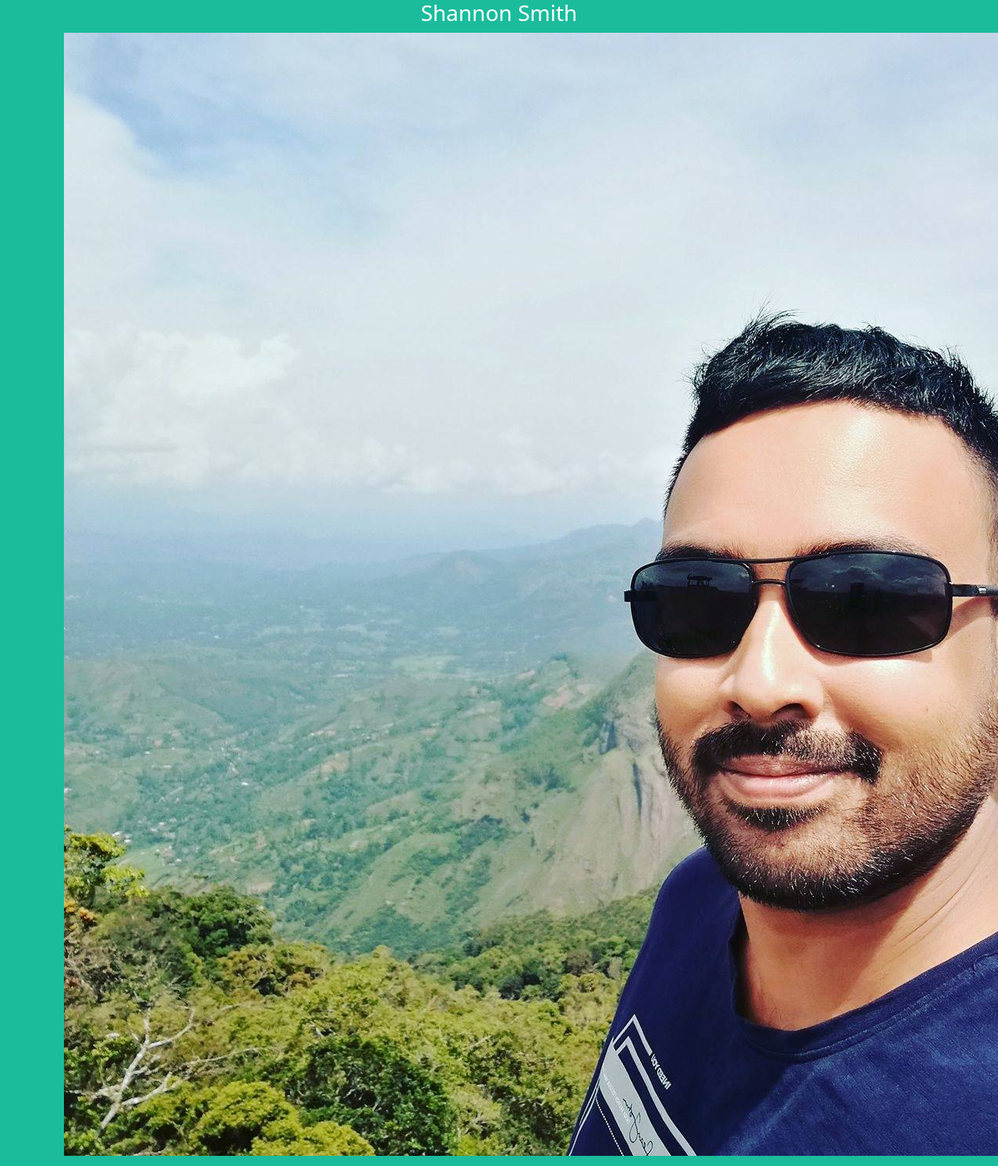
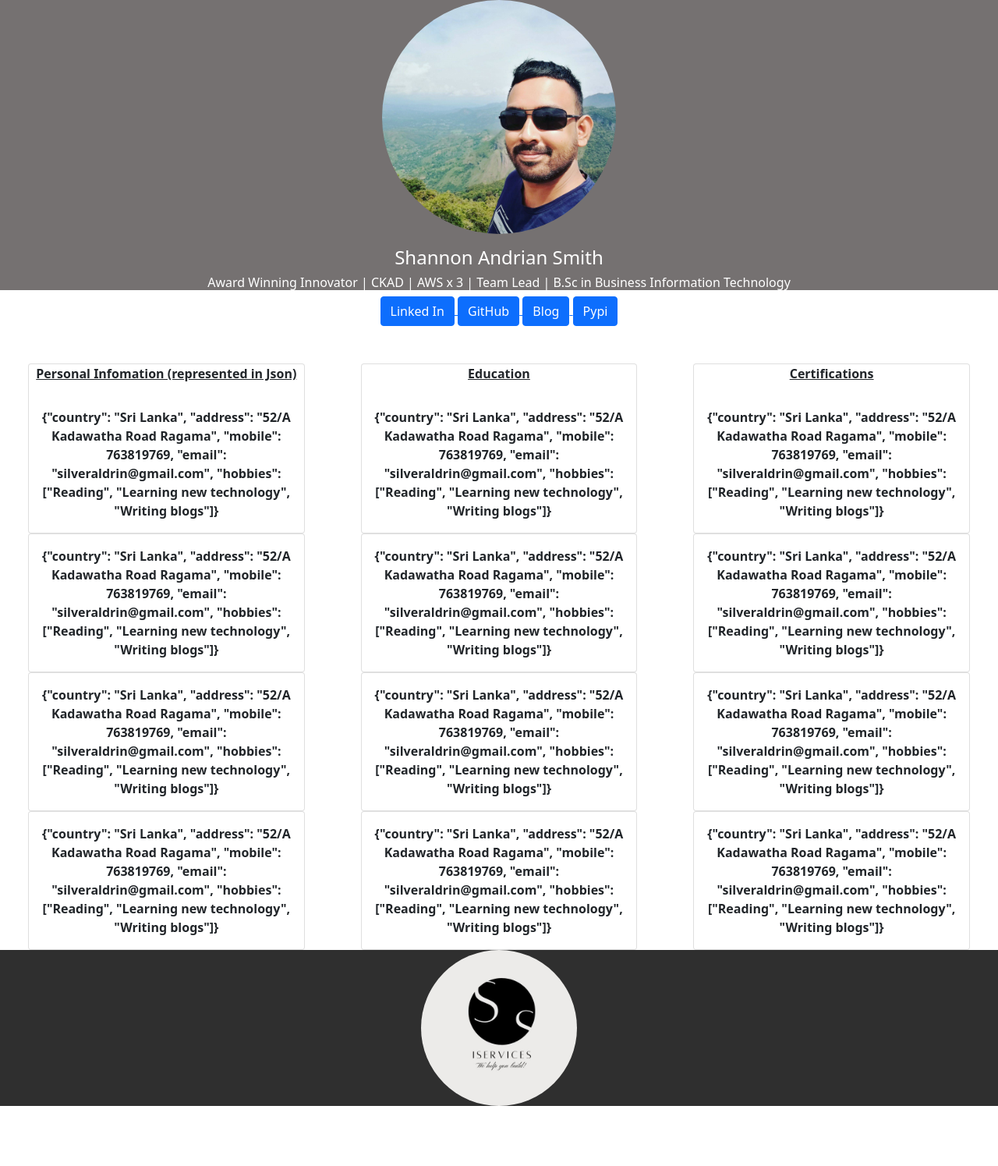
Before and after one commit to coolshano/resume, a Django app: page / in a window 1280 px wide; the page is wider, and only the part inside the window is pictured. Shown: the top 1495 px of that part at 78% size. After the commit the page ends 1418 px from the top of that part, so only its background shows below. Run offline with Django 3.2, Linux system fonts and the light colour scheme; data comes from the database, SQL or seed files in the repository.

Commit message:
Added new details

```diff
--- a/resume/admin.py
+++ b/resume/admin.py
@@ -2,6 +2,8 @@ from django.contrib import admin
 
 # Register your models here.
 
-from .models import User
+from .models import User,Education,Certification
 
 admin.site.register(User)
+admin.site.register(Education)
+admin.site.register(Certification)
--- a/resume/models.py
+++ b/resume/models.py
@@ -3,8 +3,38 @@ from django.db import models
 # Create your models here.
 
 class User(models.Model):
-    name = models.CharField(max_length=100)
-    age = models.IntegerField(default=0)
+    country = models.CharField(max_length=100, null=True)
+    address = models.CharField(max_length=100, null=True)
+    mobile = models.IntegerField(default=0,null=True)
+    email = models.CharField(max_length=100,null=True)
+    hobby1 = models.CharField(max_length=200, null=True)
+    hobby2 = models.CharField(max_length=200, null=True)
+    hobby3 = models.CharField(max_length=200, null=True)
+
+
 
     def __str__(self):
-        return self.name
+        return self.country
+
+
+class Education(models.Model):
+    degree = models.CharField(max_length=100, null=True)
+    hnd = models.CharField(max_length=100, null=True)
+
+
+
+    def __str__(self):
+        return self.degree
+
+
+class Certification(models.Model):
+    certification1 = models.CharField(max_length=100, null=True)
+    certification2 = models.CharField(max_length=100, null=True)
+    certification3 = models.CharField(max_length=100, null=True)
+    certification4 = models.CharField(max_length=100, null=True)
+    certification5 = models.CharField(max_length=100, null=True)
+
+
+
+    def __str__(self):
+        return self.certification1
--- a/resume/templates/resumes/index.html
+++ b/resume/templates/resumes/index.html
@@ -13,18 +13,22 @@
   color: #ffffff;
 }
 .bg-1 {
-    background-color: #1abc9c;
+    background-color: #757171;
     color: #ffffff;
   }
+  img {
+  border-radius: 50%;
+}
 </style>
 </head>
 
 <body>
 <div class="bg-1">
+
   <div class="container text-center">
-    <h3>Shannon Smith</h3>
-     <p>{% load static %} <img src="{% static "me.jpg" %}" alt="home" /></p>
-    <img src="bird.jpg" class="img-circle" alt="Bird" width="350" height="350">
+      <p>{% load static %} <img src="{% static "me.jpg" %}" class="img-circle" alt="Me" width="300" height="300"></p>
+      <h4>Shannon Andrian Smith</h4>
+      <h6>Award Winning Innovator | CKAD | AWS x 3 | Team Lead | B.Sc in Business Information Technology</h6>
   </div>
 </div>
 
@@ -47,10 +51,8 @@
             </div>
 
             <div class="col-sm-4">
+            </div>
 
-
-
-            </div>
             <div class="col-sm-4">
             </div>
 
@@ -58,7 +60,91 @@
     </div>
 
     <div class="container-fluid bg-3 text-center">
-  <h3>Where To Find Me?</h3><br>
+
+  <div class="row">
+    <div class="col-sm-4">
+        <div class="container">
+                    <div class="card">
+                        <p><b><u>Personal Infomation (represented in Json)</u></b></p>
+                        <div class="card-body"><b>{{ User_details }}</b></div>
+                    </div>
+                </div>
+
+    </div>
+    <div class="col-sm-4">
+      <div class="container">
+                    <div class="card">
+                        <p><b><u>Education</u></b></p>
+                        <div class="card-body"><b>{{ User_details }}</b></div>
+                    </div>
+                </div>
+    </div>
+    <div class="col-sm-4">
+      <div class="container">
+                    <div class="card">
+                        <p><b><u>Certifications</u></b></p>
+                        <div class="card-body"><b>{{ User_details }}</b></div>
+                    </div>
+                </div>
+    </div>
+  </div>
+</div>
+<div class="container-fluid bg-3 text-center">
+
+  <div class="row">
+    <div class="col-sm-4">
+        <div class="container">
+                    <div class="card">
+                        <div class="card-body"><b>{{ User_details }}</b></div>
+                    </div>
+                </div>
+
+    </div>
+    <div class="col-sm-4">
+      <div class="container">
+                    <div class="card">
+                        <div class="card-body"><b>{{ User_details }}</b></div>
+                    </div>
+                </div>
+    </div>
+    <div class="col-sm-4">
+      <div class="container">
+                    <div class="card">
+                        <div class="card-body"><b>{{ User_details }}</b></div>
+                    </div>
+                </div>
+    </div>
+  </div>
+</div>
+<div class="container-fluid bg-3 text-center">
+
+  <div class="row">
+    <div class="col-sm-4">
+        <div class="container">
+                    <div class="card">
+                        <div class="card-body"><b>{{ User_details }}</b></div>
+                    </div>
+                </div>
+
+    </div>
+    <div class="col-sm-4">
+      <div class="container">
+                    <div class="card">
+                        <div class="card-body"><b>{{ User_details }}</b></div>
+                    </div>
+                </div>
+    </div>
+    <div class="col-sm-4">
+      <div class="container">
+                    <div class="card">
+                        <div class="card-body"><b>{{ User_details }}</b></div>
+                    </div>
+                </div>
+    </div>
+  </div>
+</div>
+<div class="container-fluid bg-3 text-center">
+
   <div class="row">
     <div class="col-sm-4">
         <div class="container">
@@ -85,11 +171,10 @@
   </div>
 </div>
 
-<footer class="container-fluid bg-4 text-center " >
-  <p>Whatzapp/ Imessage: +94763819769 </p> <p>Email: silveraldrin@gmail.com </p>
+<footer class="container-fluid bg-4 text-left" >
+     <div class="container text-center">
+         <p>{% load static %} <img src="{% static "logo_business.jpeg" %}" class="img-circle" alt="Me" width="200" height="200"></p>
+  </div>
 </footer>
-
 </body>
-
-
 </html>
--- a/resume/views.py
+++ b/resume/views.py
@@ -14,11 +14,18 @@ def index(request):
 
     for details in user_details:
         user_dict = {}
-        user_dict["name"] = details.name
-        user_dict["age"] = details.age
-        my_list.append(user_dict)
+        hobby_list = []
+        user_dict["country"] = details.country
+        user_dict["address"] = details.address
+        user_dict["mobile"] = details.mobile
+        user_dict["email"] = details.email
+        hobby_list.append(details.hobby1)
+        hobby_list.append(details.hobby2)
+        hobby_list.append(details.hobby3)
+        user_dict["hobbies"] = hobby_list
+        #my_list.append(user_dict)
 
-    uploaded = json.dumps(my_list)
+    uploaded = json.dumps(user_dict)
 
     context = {
         'User_details' : uploaded
```
Also changed, not shown: db.sqlite3, resume/migrations/0002_auto_20220321_0716.py (added), resume/migrations/0003_remove_user_age.py (added), resume/migrations/0004_auto_20220321_0750.py (added), resume/migrations/0005_certification_education.py (added), resume/static/logo_business.jpeg (added), 1 other file.
